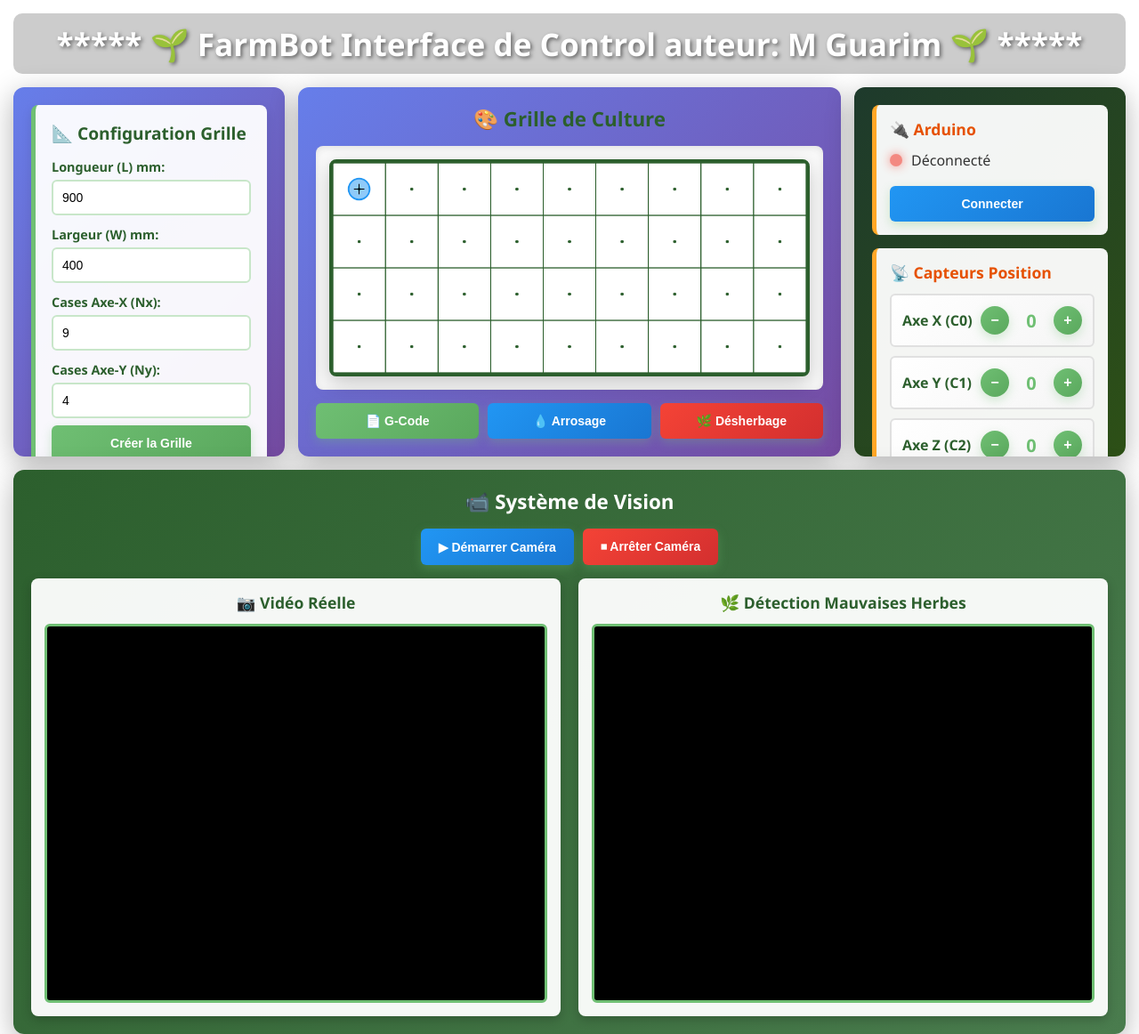
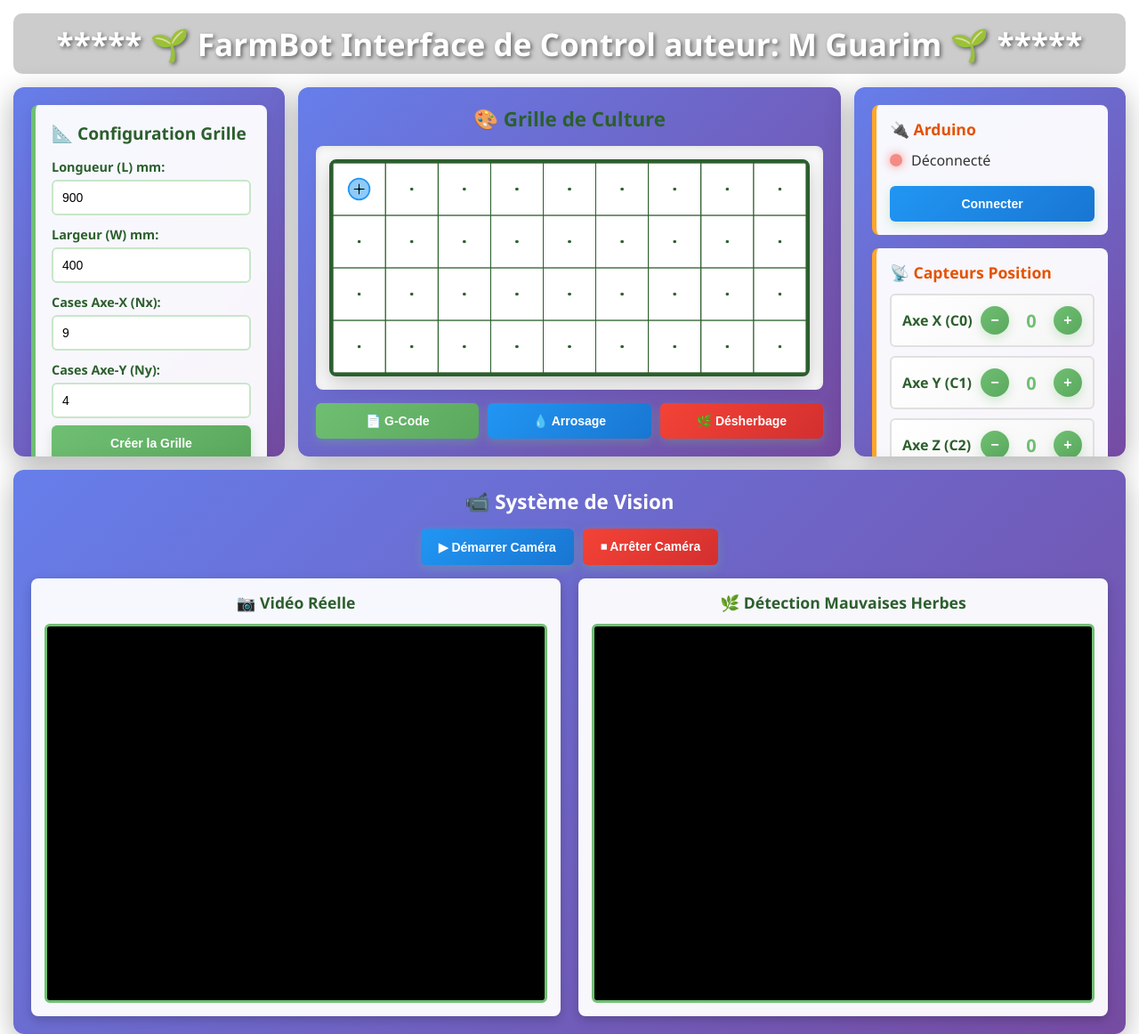
Before and after one commit to guarim/Farm-duino, a plain HTML site: page claude-v2.html in a window 1280 px wide. Shown: the whole page at 89% size. Drawn offline with Linux system fonts and the light colour scheme.

Commit message:
Update claude-v2.html

```diff
--- a/claude-v2.html
+++ b/claude-v2.html
@@ -234,7 +234,7 @@
 
         /* COLONNE DROITE - DEBUG */
         .right-panel {
-            background: linear-gradient(135deg, #1e3a2c 0%, #2d5016 100%);
+            background: linear-gradient(135deg, #667eea 0%, #764ba2 100%);
             border-radius: 12px;
             padding: 20px;
             box-shadow: 0 8px 32px rgba(0,0,0,0.3);
@@ -376,7 +376,7 @@
         /* SECTION VIDÉO EN BAS */
         .video-section {
             grid-column: 1 / -1;
-            background: linear-gradient(135deg, #2c5f2d 0%, #4a7c4e 100%);
+             background: linear-gradient(135deg, #667eea 0%, #764ba2 100%);
             border-radius: 12px;
             padding: 20px;
             box-shadow: 0 8px 32px rgba(0,0,0,0.3);
```
